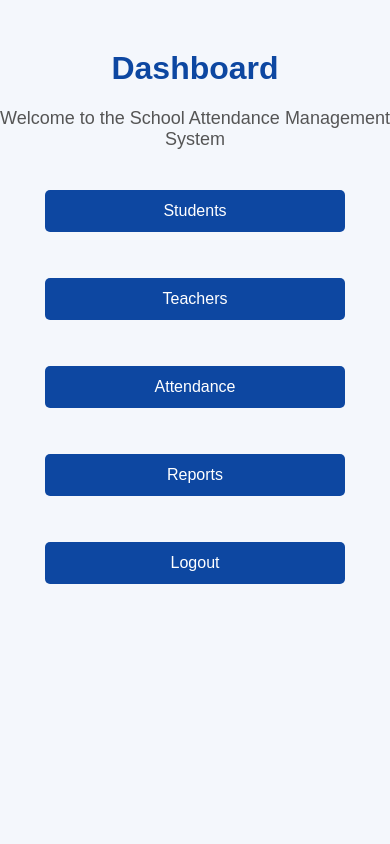
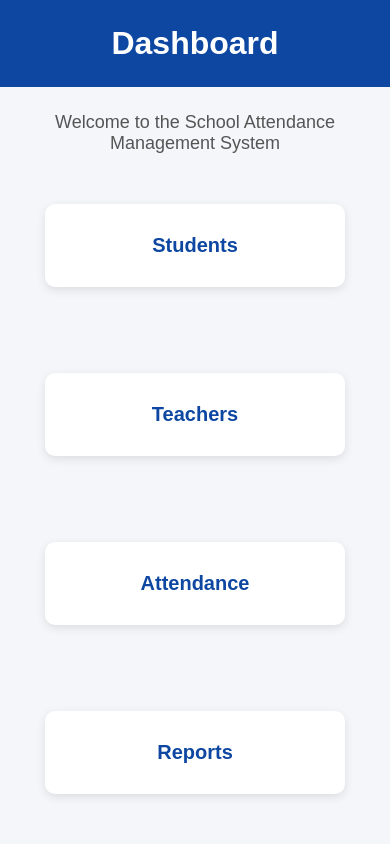
Before and after one commit to tracyvmutibwa-droid/School-Attendance-Management-system, a plain HTML site: page pages/dashboard.html in a window 390 px wide. Shown: the top 844 px of the page. Drawn offline with Linux system fonts and the light colour scheme.

Commit message:
Enhance CSS styles for dashboard layout
Added styles for body, headings, menu, and responsive layout.

```diff
--- a/css/style.css
+++ b/css/style.css
@@ -122,6 +122,61 @@ button:hover {
 .attendance-table tr:nth-child(even) {
     background-color: #f4f7fc;
 }
+/* Dashboard */
+
+body {
+    font-family: Arial, sans-serif;
+    margin: 0;
+    background: #f4f6f9;
+    color: #333;
+}
+
+h1 {
+    background: #0d47a1;
+    color: white;
+    padding: 25px;
+    margin: 0;
+    text-align: center;
+}
+
+body > p {
+    text-align: center;
+    font-size: 18px;
+    margin: 25px;
+}
+
+.menu {
+    max-width: 900px;
+    margin: 30px auto;
+    display: grid;
+    grid-template-columns: repeat(2, 1fr);
+    gap: 20px;
+    padding: 20px;
+}
+
+.menu a {
+    display: block;
+    background: white;
+    color: #0d47a1;
+    text-decoration: none;
+    padding: 30px;
+    text-align: center;
+    font-size: 20px;
+    font-weight: bold;
+    border-radius: 10px;
+    box-shadow: 0 3px 10px rgba(0,0,0,0.1);
+}
+
+.menu a:hover {
+    background: #0d47a1;
+    color: white;
+}
+
+@media (max-width: 600px) {
+    .menu {
+        grid-template-columns: 1fr;
+    }
+}
 .navigation a {
     color: #0d47a1;
     text-decoration: none;
```
